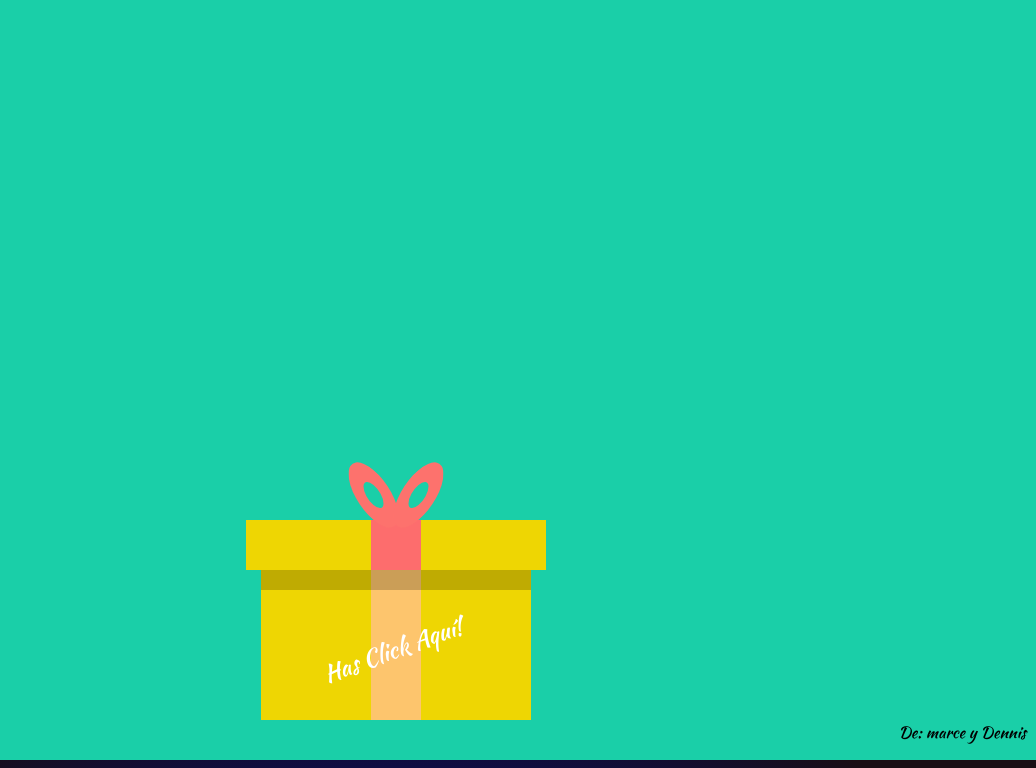
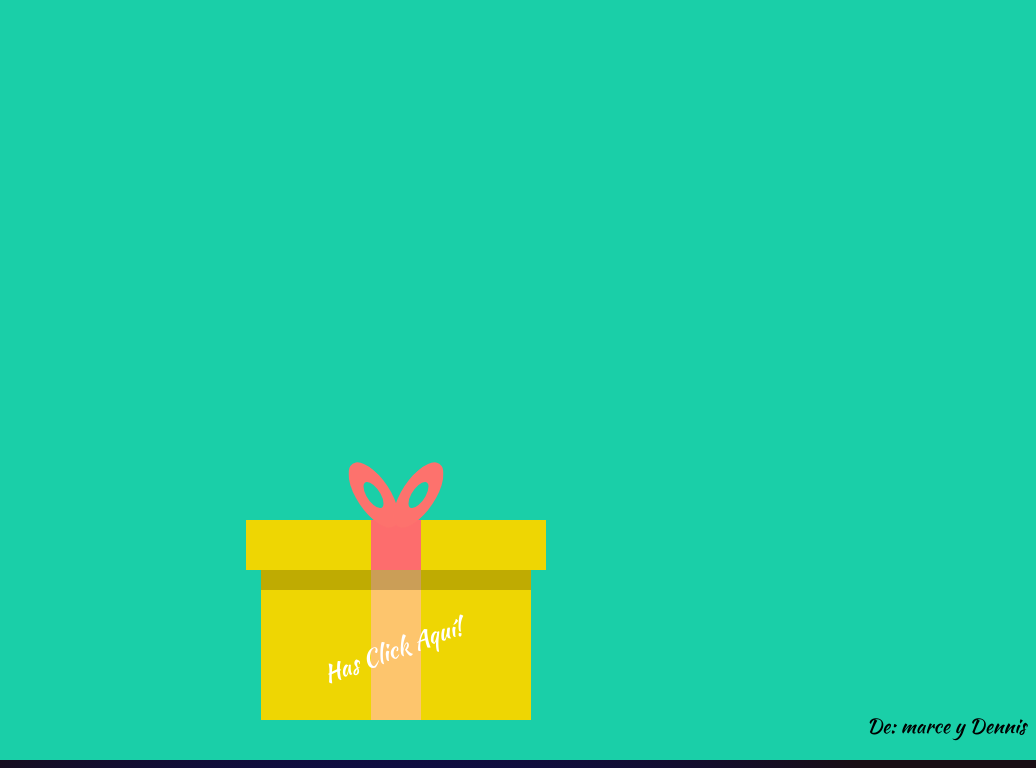
Before and after one commit to DennisMelgar/cumple_fer.github.io, a plain HTML site: page index.html in a window 1280 px wide. Shown: the part 40-808 px from the top of the page, 244-1280 px from the left. Drawn offline with Linux system fonts and the light colour scheme.

Commit message:
Update index.html

```diff
--- a/index.html
+++ b/index.html
@@ -56,7 +56,7 @@
 
   </div>
   <div class="dedi">
-  <p>De: marce y Dennis</p>
+  <p style="font-size: 20px;">De: marce y Dennis</p>
   </div>
 </div>
 <div id="video">
```
